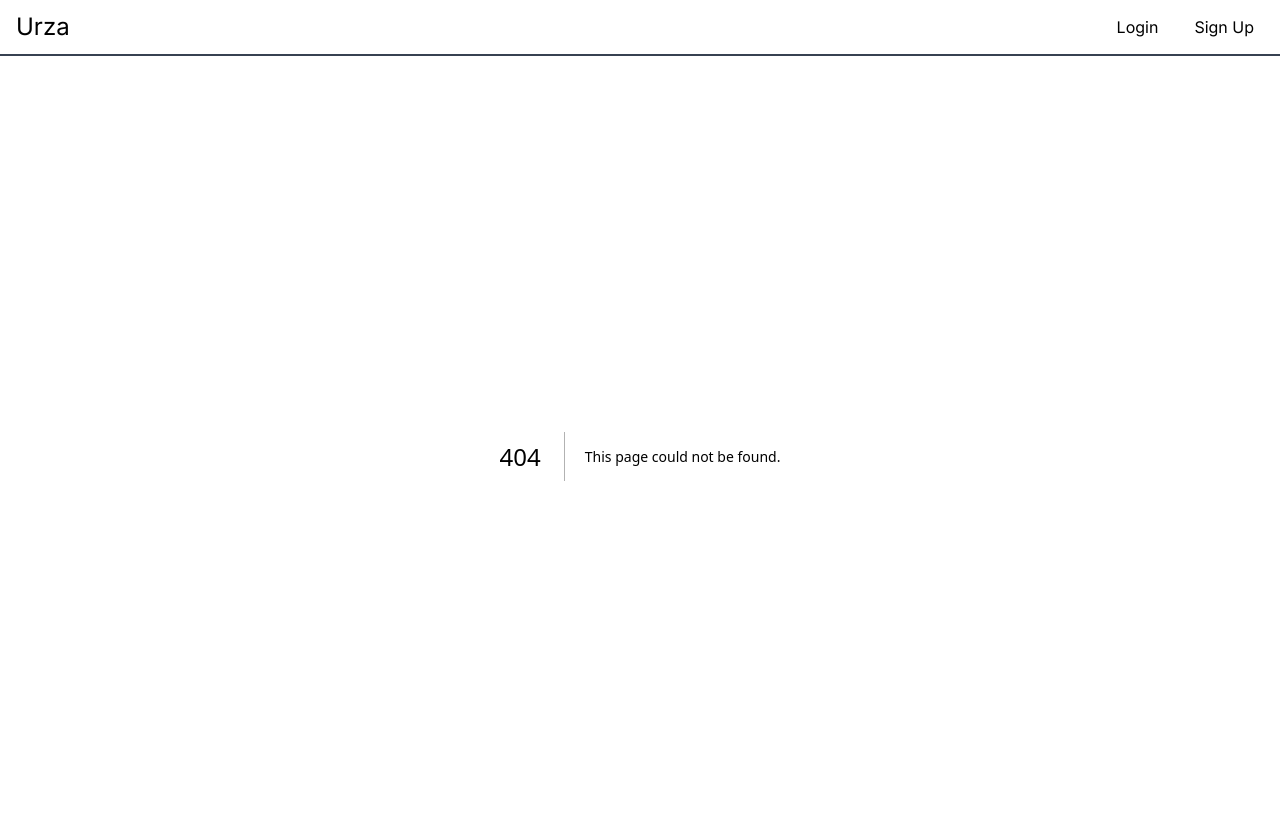
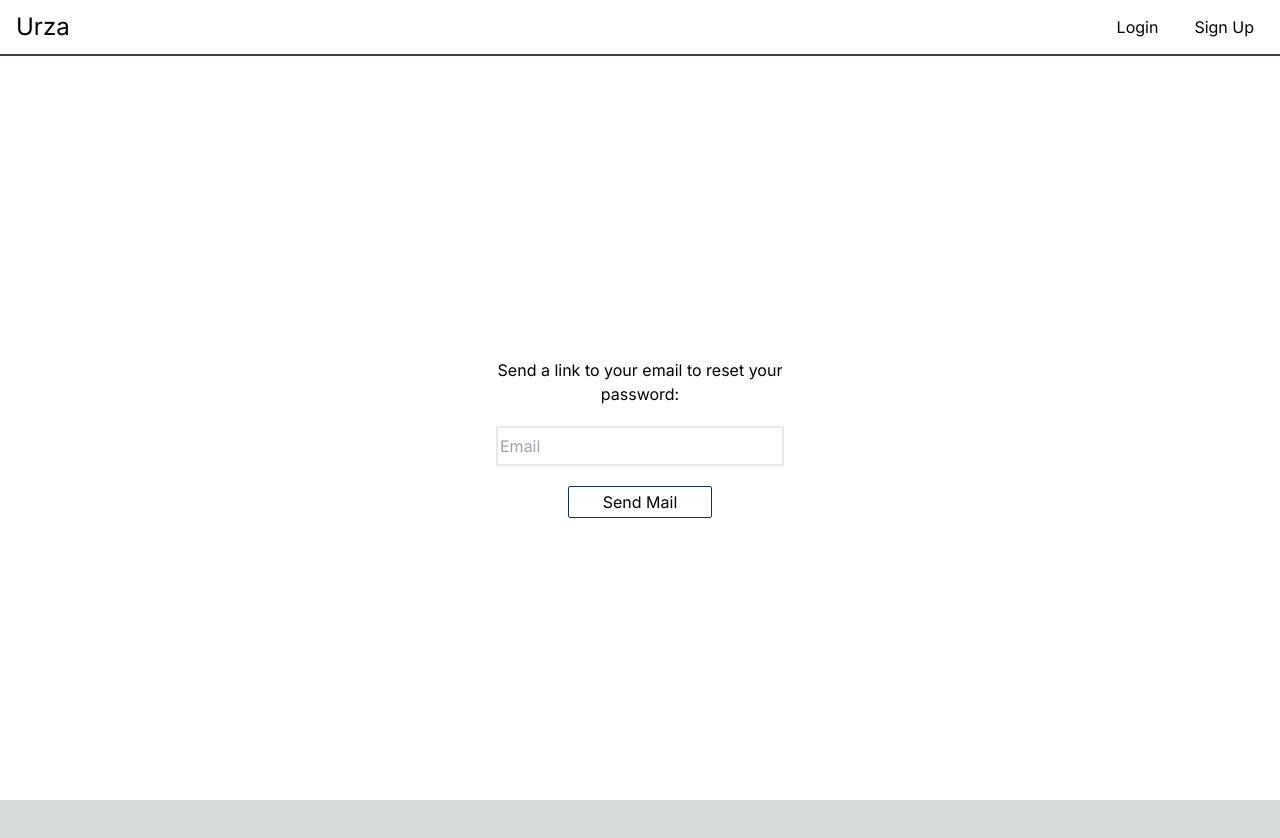
Before and after one commit to jaanisfehling/urza_web, a Next.js app: page /account/reset-password in a window 1280 px wide. Before the commit this address had no page. Shown: the top 838 px of the page. After the commit the page ends 800 px from the top, so only its background shows below. Built offline with nearby package versions, Linux system fonts and the light colour scheme.

Commit message:
forgot password form

```diff
--- /dev/null
+++ b/app/account/reset-password/page.tsx
@@ -0,0 +1,49 @@
+"use client";
+
+import {connectionError, clientError} from "@/api/utils";
+import Button from "@/components/Button";
+import Errors from "@/components/Errors";
+import useFetch from "@/hooks/useFetch";
+import {useState, useEffect} from "react";
+
+export default function ResetPassword() {
+    const [emailSent, setEmailSent] = useState<boolean>(false);
+    const [payload, setPayload] = useState<{email: string}>();
+    const {success, isLoading, errors} = useFetch("POST", "/account/users/reset_password/", payload);
+
+    async function handleSubmit(event: any) {
+        event.preventDefault();
+        const newPayload = {
+            email: event.target.email.value,
+        }
+        setPayload(prevState => {
+            if (prevState?.email === newPayload.email
+                && errors[0] !== connectionError
+                && errors[0] !== clientError) {
+                return prevState;
+            } else {
+                return newPayload;
+            }
+        });
+    }
+
+    useEffect(() => {
+        if (success) {
+            setEmailSent(true);
+        }
+    }, [success]);
+
+
+    return (
+        <div className="m-auto p-4 w-80 space-y-5 flex flex-col">
+            <Errors errors={errors} dontShowIf={isLoading}/>
+            <h1 className="text-md text-center">Send a link to your email to reset your password:</h1>
+            <form onSubmit={handleSubmit} className="flex flex-col space-y-5">
+                <input className="h-10 border-2 p-0.5 rounded-sm dark:bg-gray-900 dark:border-gray-700" id="email" type="email" placeholder="Email" required/>
+                {!emailSent
+                ? <Button className="w-36 m-auto" text="Send Mail" isLoading={isLoading}/>
+                : <span className="sm:h-8 m-auto">Email was successfully sent.</span>}
+            </form>
+        </div>
+    )
+}
--- a/app/login/page.tsx
+++ b/app/login/page.tsx
@@ -7,6 +7,7 @@ import Errors from "@/components/Errors";
 import useFetch from "@/hooks/useFetch";
 import Button from "@/components/Button";
 import { LoggedInContextType, LoggedInContext } from "@/context_providers/logged-in-provider";
+import Link from "next/link";
 
 export default function Login() {
     const [payload, setPayload] = useState<{email: string, password: string}>();
@@ -46,6 +47,7 @@ export default function Login() {
             <form onSubmit={handleSubmit} className="flex flex-col space-y-5">
                 <input className="h-10 border-2 p-0.5 rounded-sm dark:bg-gray-900 dark:border-gray-700" id="email" type="email" placeholder="Email" required/>
                 <input className="h-10 border-2 p-0.5 rounded-sm dark:bg-gray-900 dark:border-gray-700" id="password" type="password" placeholder="Password" required/>
+                {errors.length != 0 && errors[0] !== connectionError && errors[0] !== clientError && <Link href="account/reset-password/" className="text-sky-500 m-auto">Forgot Password?</Link>}
                 <Button className="m-auto w-24" text="Login" isLoading={isLoading}/>
             </form>
         </div>
--- a/components/SendResetLinks.tsx
+++ b/components/SendResetLinks.tsx
@@ -28,10 +28,10 @@ export default function SendResetLinks({email}: {email: string | undefined}) {
             <Errors errors={[...resetPwdErrors, ...resetEmailErrors]}/>
             {!resetPwdSent
             ? <Button className="w-36" text="Reset Password" isLoading={resetPwdIsLoading} onClick={() => email && setResetPwdPayload({email})}/>
-            : <span className="flex items-center sm:h-10">Email with a link to reset your password was successfully sent.</span>}
+            : <span className="sm:h-8">Email with a link to reset your password was successfully sent.</span>}
             {!resetEmailSent
             ? <Button className="w-36" text="Reset Email" isLoading={resetEmailIsLoading} onClick={() => email && setResetEmailPayload({email})}/>
-            : <span className="flex items-center sm:h-10">Email with a link to reset your email was successfully sent.</span>}
+            : <span className="sm:h-8">Email with a link to reset your email was successfully sent.</span>}
         </>
     )
 }
```
